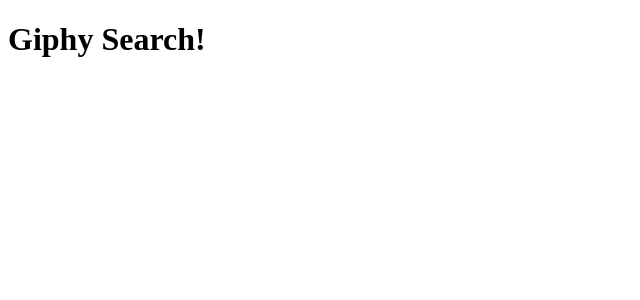
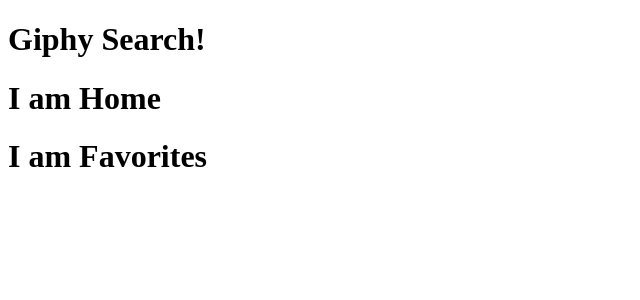
Before and after one commit to dylanroets/group-giphy-saga-project, a React (Create React App) app: page / in a window 1280 px wide. Shown: the top 300 px of the page, without its empty margins (0-640 px from the left). Built offline with nearby package versions, Linux system fonts and the light colour scheme.

Commit message:
Components created for Home and Fav

```diff
--- a/src/components/App/App.js
+++ b/src/components/App/App.js
@@ -1,9 +1,13 @@
 import React from 'react';
+import Favorites from '../Favorites/Favorites';
+import Home from '../Home/Home';
 
 function App(props) {
   return (
     <div>
       <h1>Giphy Search!</h1>
+      <Home/>
+      <Favorites/>
     </div>
   );
 }
--- /dev/null
+++ b/src/components/Favorites/Favorites.jsx
@@ -0,0 +1,11 @@
+
+
+function Favorites(){
+    return(
+        <>
+            <h1>I am Favorites</h1>
+        </>
+    )
+}
+
+export default Favorites;
--- /dev/null
+++ b/src/components/Home/Home.jsx
@@ -0,0 +1,11 @@
+
+
+function Home(){
+    return(
+        <>
+            <h1>I am Home</h1>
+        </>
+    )
+}
+
+export default Home;
```
